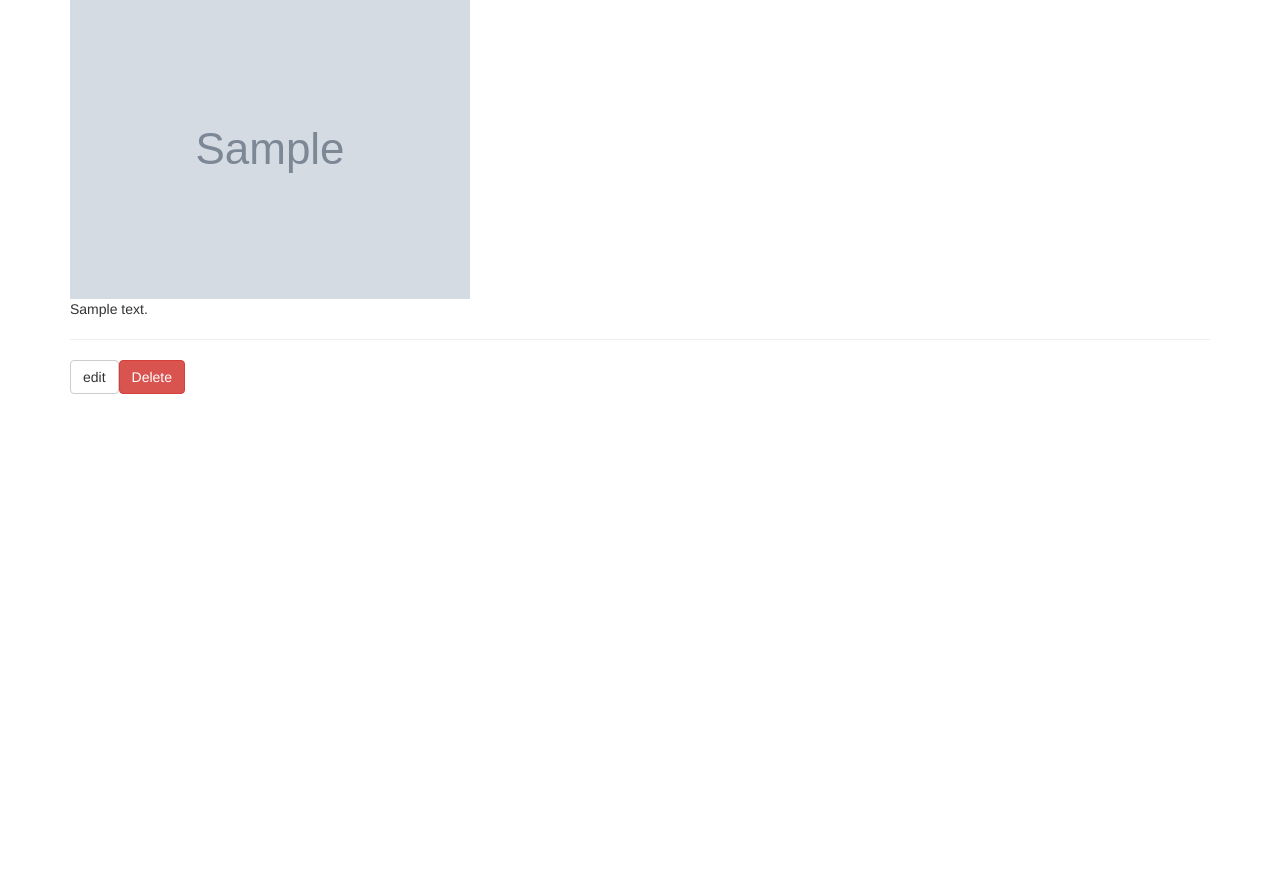
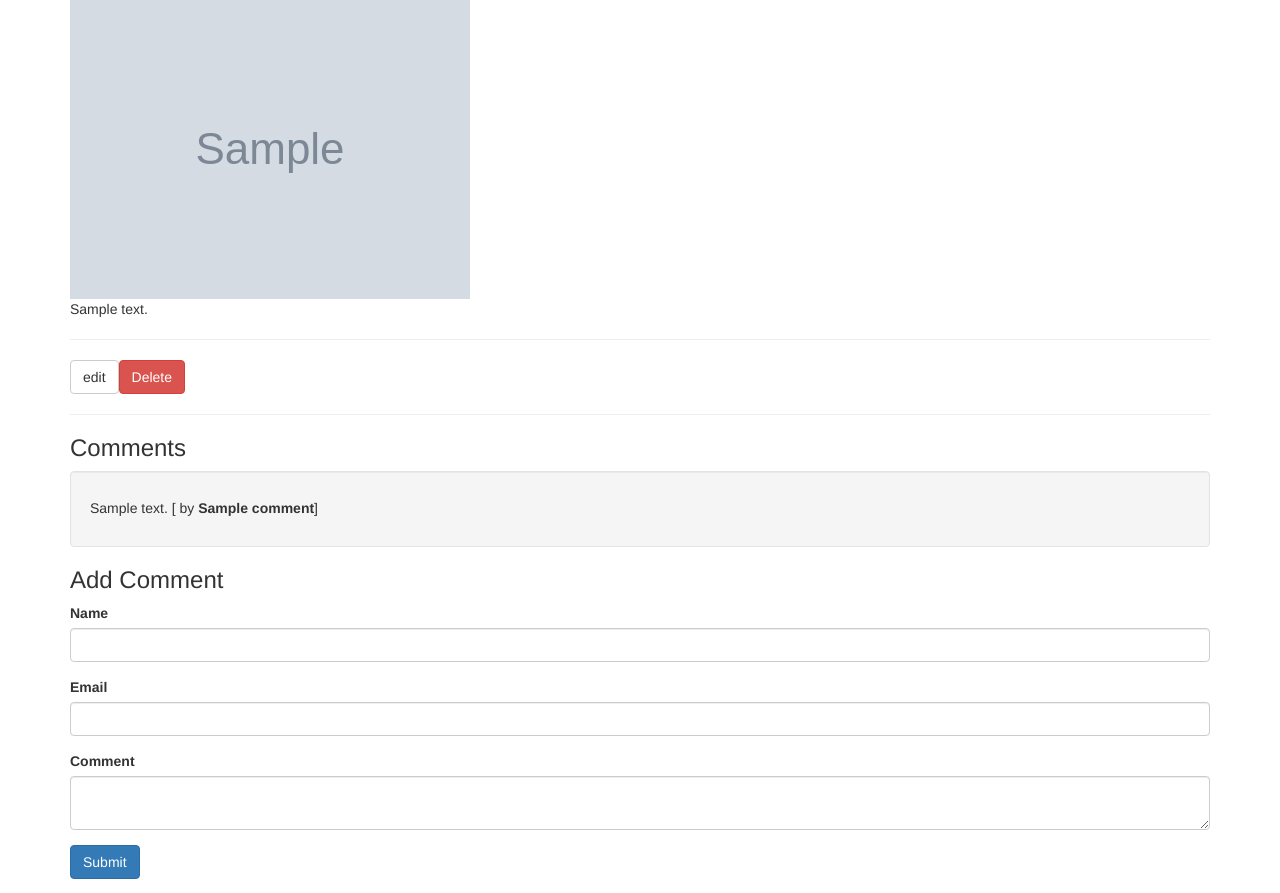
Before and after one commit to lnash94/Blog, a CodeIgniter app: page /CodeIgniter_webApp/posts/sample in a window 1280 px wide. Shown: the part 164-1057 px from the top of the page. Before the commit the page ends 558 px from the top, so only its background shows below. Run offline with CodeIgniter, Linux system fonts and the light colour scheme; tables that the repository leaves empty or names only in its code hold one stand-in row (values such as "Sample post"); grey boxes marked "Sample" are stand-in pictures; some libraries are stand-ins or nearby versions.

Commit message:
create comments part in view

```diff
--- a/application/config/autoload.php
+++ b/application/config/autoload.php
@@ -132,4 +132,4 @@ $autoload['language'] = array();
 |
 |	$autoload['model'] = array('first_model' => 'first');
 */
-$autoload['model'] = array('post_model','category_model');
+$autoload['model'] = array('post_model','category_model','comment_model');
--- a/application/config/routes.php
+++ b/application/config/routes.php
@@ -12,6 +12,7 @@ $route['default_controller'] = 'pages/view';
 
 $route['categories']='categories/index';
 $route['categories/create']='categories/create';
+$route['categories/posts/(:any)']='categories/posts/$1';
 
 $route['(:any)']='pages/view/$1';
 $route['404_override'] = '';
--- a/application/controllers/Posts.php
+++ b/application/controllers/Posts.php
@@ -18,6 +18,9 @@ class Posts extends CI_Controller{
     //for read more link in index fil in posts
     public function view($slug = NULL){
         $data['post']=$this->post_model->get_posts($slug);
+        $post_id = $data['post']['id'];
+        $data['comments']=$this->comment_model->get_comments($post_id);
+
         if (empty($data['post'])){
             show_404();
         }
--- a/application/models/Category_model.php
+++ b/application/models/Category_model.php
@@ -16,4 +16,14 @@ class  Category_model extends CI_Model{
     );
         return $this->db->insert('categories',$data);
     }
+    public function get_categories(){
+        $this->db->order_by('name');
+        $query = $this->db->get('categories');
+        return $query-> result_array();
+    }
+    public function get_category($id){
+        $query = $this->db->get_where('categories',array('id'=>$id));
+        return $query->row();
+    }
+
 }
--- /dev/null
+++ b/application/models/Comment_model.php
@@ -0,0 +1,29 @@
+<?php
+/**
+ * Created by PhpStorm.
+ * User: PC
+ * Date: 8/30/2017
+ * Time: 6:29 AM
+ */
+class Comment_model extends CI_Model{
+    public function __construct()
+    {
+        $this->load->database();
+    }
+    public function create_comment($post_id){
+        $data = array(
+            'post_id'=>$post_id,
+            'name'=>$this->input->post('name'),
+            'email'=>$this->input->post('email'),
+            'body'=>$this->input->post('body')
+
+        );
+        return $this->db->insert('comments',$data);
+    }
+    public function get_comments($post_id){
+        $query = $this->db->get_where('comments',array('post_id'=>$post_id));
+        return $query->result_array();
+    }
+
+
+}
--- a/application/models/Post_model.php
+++ b/application/models/Post_model.php
@@ -59,5 +59,11 @@ class Post_model extends CI_Model{
         $query = $this->db->get('categories');
         return $query-> result_array();
     }
+    public function get_posts_by_category($category_id){
+        $this->db->order_by('posts.id','DESC');
+        $this->db->join('categories','categories.id=posts.category_id');
+        $query= $this->db->get_where('posts',array('category_id' => $category_id));
+        return $query->result_array();
+    }
 
 }
--- /dev/null
+++ b/application/views/categories/index.php
@@ -0,0 +1,6 @@
+<h2><?= $title; ?></h2>
+<ul class="list-group" >
+    <?php foreach ($categories as $category):?>
+    <li class="list-group-item"><a href="<?php echo site_url('/categories/posts/'.$category['id']);?>">
+            <?php echo $category['name'];?></a></li>
+<?php endforeach;?>
--- a/application/views/posts/view.php
+++ b/application/views/posts/view.php
@@ -19,3 +19,37 @@
 <?php echo form_open('/posts/delete/'.$post['id']);?>
     <input type="submit" value="Delete" class="btn btn-danger">
 </form>
+<hr>
+<h3>
+    Comments
+</h3>
+<?php if ($comments) :?>
+    <?php foreach ($comments as $comment):?>
+        <div class="well">
+           <h5><?php echo $comment['body'];?> [ by <strong><?php echo $comment['name']?></strong>]</h5>
+        </div>
+    <?php endforeach;?>
+<?php else: ?>
+    <p>No Comments to display.</p>
+<?php endif; ?>
+<h3>
+    Add Comment
+</h3>
+<?php echo  validation_errors();?>
+<?php echo form_open('comments/create/'.$post['id']);?>
+<div class="form-group">
+    <label>Name</label>
+    <input type="text" name="name" class="form-control">
+</div>
+<div class="form-group">
+    <label>Email</label>
+    <input type="text" name="email" class="form-control">
+</div>
+<div class="form-group">
+    <label>Comment</label>
+    <textarea name="body" class="form-control"></textarea>
+</div>
+<input type="hidden" name="slug" value="<?php echo $post['slug'];?>">
+<button type="submit" class="btn btn-primary">Submit</button>
+
+</form>
```
Also changed, not shown: application/controllers/Categories.php (+30 -0 lines), application/controllers/Comments.php (added, +28 -0 lines).
